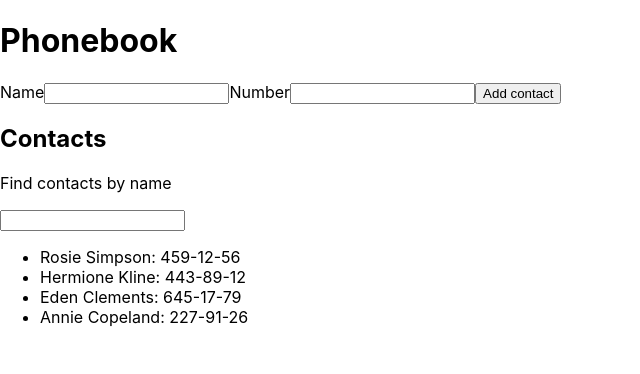
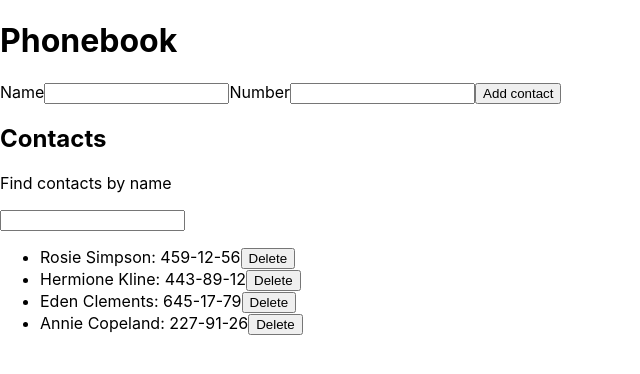
Before and after one commit to OlgaMunaieva/goit-react-hw-02-phonebook, a React (Create React App) app: page / in a window 1280 px wide. Shown: the top 374 px of the page, without its empty margins (0-640 px from the left). Built offline with nearby package versions, Linux system fonts and the light colour scheme.

Commit message:
step six

```diff
--- a/src/components/App.jsx
+++ b/src/components/App.jsx
@@ -24,6 +24,15 @@ export class App extends Component {
     this.setState({ filter: value });
   };
 
+  deleteContact = contactId => {
+    console.log(contactId.id);
+    this.setState(prevState => ({
+      contacts: prevState.contacts.filter(
+        contact => contact.id !== contactId.id
+      ),
+    }));
+  };
+
   render() {
     return (
       <div>
@@ -34,7 +43,7 @@ export class App extends Component {
         />
         <h2>Contacts</h2>
         <Filter onChange={this.handleChange} />
-        <ContactList data={this.state} />
+        <ContactList data={this.state} onDelete={this.deleteContact} />
       </div>
     );
   }
--- a/src/components/contact_list/ContactList.jsx
+++ b/src/components/contact_list/ContactList.jsx
@@ -1,11 +1,14 @@
-const ContactList = data => {
-  const { contacts, filter } = data.data;
+const ContactList = ({ data, onDelete }) => {
+  console.log(onDelete);
+  console.log(data);
+  const { contacts, filter } = data;
   return (
     <ul>
       {!filter
         ? contacts.map(({ id, name, number }) => (
             <li key={id}>
               {name}: {number}
+              <button onClick={() => onDelete({ id })}>Delete</button>
             </li>
           ))
         : contacts
@@ -13,6 +16,7 @@ const ContactList = data => {
             .map(({ id, name, number }) => (
               <li key={id}>
                 {name}: {number}
+                <button onClick={() => onDelete({ id })}>Delete</button>
               </li>
             ))}
     </ul>
```
